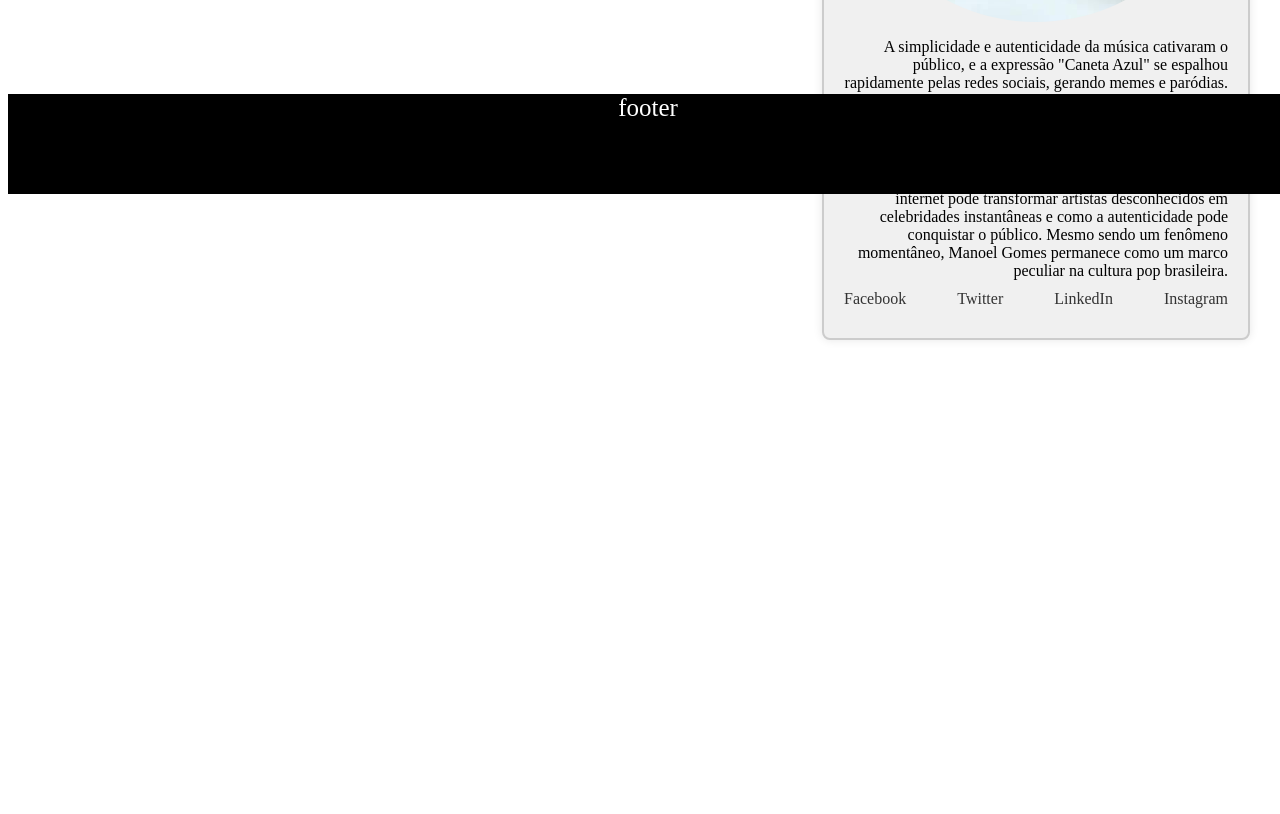
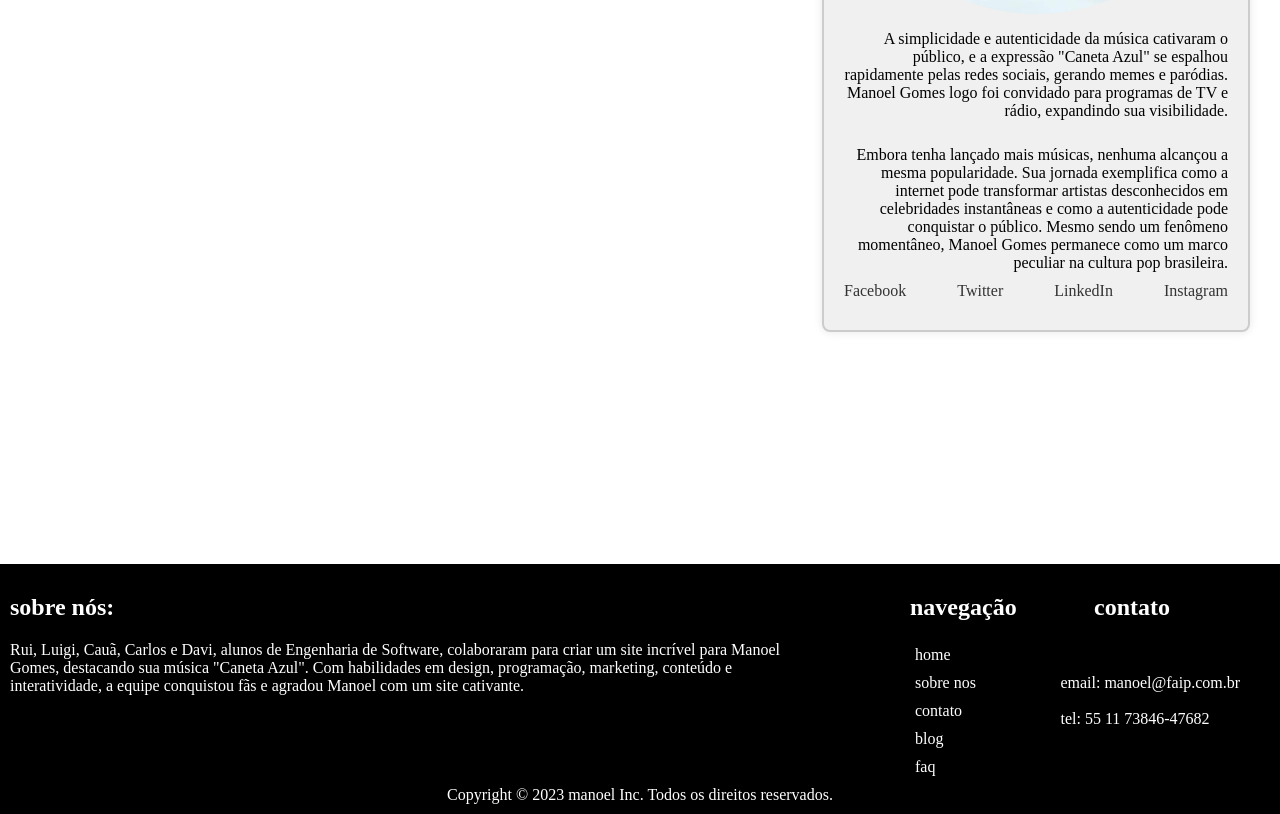
Before and after one commit to luigiferrarasinno/cp_js, a React (Create React App) app: page / in a window 1280 px wide. Shown: the part 606-1420 px from the top of the page. Before the commit the page ends 1216 px from the top, so only its background shows below. Built offline with nearby package versions, Linux system fonts and the light colour scheme.

Commit message:
atualização footer

```diff
--- a/src/App.js
+++ b/src/App.js
@@ -6,6 +6,7 @@ import styled from 'styled-components';
 
 const StyledApp = styled.div`
  min-height: 1200px;
+ margin:0;
 `;
 function App() {
   return (
--- a/src/components/footer/footer.js
+++ b/src/components/footer/footer.js
@@ -3,15 +3,69 @@ import styled from 'styled-components';
 
 const StyledFooter = styled.div`
  background-color: black;
- position: fixed;
- width: 100vw;
- bottom: 0;
+ position: relative;
+ width: 100%;
+ top:1100px;
  color: white;
- font-size: 25px;
- height: 100px;
- justify-content: space-between;
- text-align: center;
+ height: 250px;
 `;
+
+const StyledIndice = styled.div`
+position: absolute;
+left: 50%;
+bottom: 0;
+transform: translateX(-50%);
+color: white;
+padding: 10px;
+`;
+
+const StyledContato = styled.div`
+  position: absolute;
+  right: 30px;
+  top: 40%;
+  color: white;
+  padding: 10px;
+  display: flex;
+  flex-direction: column;
+`;
+
+const StyledTitulo = styled.div`
+  position: absolute;
+  right: 100px;
+  top: 0;
+  color: white;
+  padding: 10px;
+
+`;
+
+const StyledLinks= styled.div`
+  position: absolute;
+  left: 900px;
+  color: white;
+  padding: 10px;
+  display: flex;
+  flex-direction: column;
+  a {
+    color: white;
+    text-decoration: none;
+    margin:5px;
+  }
+
+
+`;
+
+const StyledSobremim= styled.div`
+  position: absolute;
+  left: 0;
+  color: white;
+  padding: 10px;
+  width: 800px;
+  height: 200px;
+`;
+
+
+
+
 
 
 export default class footer extends Component {
@@ -19,7 +73,29 @@ export default class footer extends Component {
     return (
         <StyledFooter>
 
-       <div>footer</div>
+        <StyledSobremim>
+          <h2>sobre nós:</h2>
+          <div>
+          Rui, Luigi, Cauã, Carlos e Davi, alunos de Engenharia de Software, colaboraram para criar um site incrível para Manoel Gomes, destacando sua música "Caneta Azul". Com habilidades em design, programação, marketing, conteúdo e interatividade, a equipe conquistou fãs e agradou Manoel com um site cativante.
+          </div>
+        </StyledSobremim>
+        <StyledLinks>
+        <h2>navegação</h2>
+        <a href="/">home</a>
+        <a href="/">sobre nos</a>
+        <a href="/">contato</a>
+        <a href="/">blog</a>
+        <a href="/">faq</a>
+        </StyledLinks>
+
+       <StyledIndice>Copyright © 2023 manoel Inc. Todos os direitos reservados.</StyledIndice>
+
+       <StyledTitulo><h2>contato</h2></StyledTitulo>
+       <StyledContato>
+       <div class="item">email: manoel@faip.com.br</div>
+       <br />
+       <div class="item">tel: 55 11 73846-47682</div>
+       </StyledContato>
        </StyledFooter>
     )
   }
--- a/src/components/header/Header.js
+++ b/src/components/header/Header.js
@@ -4,14 +4,16 @@ const Styledheader = styled.div`
   background-color: black;
   color: white;
   height: 70px;
-  width: 100vw;
+  width: 100%;
   display: flex;
   justify-content: space-around;
   align-items: center;
   a {
     color: white;
     text-decoration: none;
+   &:hover{border-bottom:2px solid #fff
   }
+}
   font-family: Arial, sans-serif;
 
 `;
@@ -21,11 +23,11 @@ function Header() {
     <div>
       <Styledheader>
         <h1>titulo</h1>
-        <a href="">home</a>
-        <a href="">sobre nos</a>
-        <a href="">contato</a>
-        <a href="">blog</a>
-        <a href="">faq</a>
+        <a href="/">home</a>
+        <a href="/">sobre nos</a>
+        <a href="/">contato</a>
+        <a href="/">blog</a>
+        <a href="/">faq</a>
       </Styledheader>
     </div>
   );
--- /dev/null
+++ b/src/index.css
@@ -0,0 +1,5 @@
+body{
+    margin:0;
+    padding:0;
+    box-sizing: border-box;
+}
--- a/src/index.js
+++ b/src/index.js
@@ -2,6 +2,7 @@ import React from 'react';
 import ReactDOM from 'react-dom/client';
 import reportWebVitals from './reportWebVitals';
 import App from "../src/App"
+import './index.css'
 
 const root = ReactDOM.createRoot(document.getElementById('root'));
 root.render(
```
